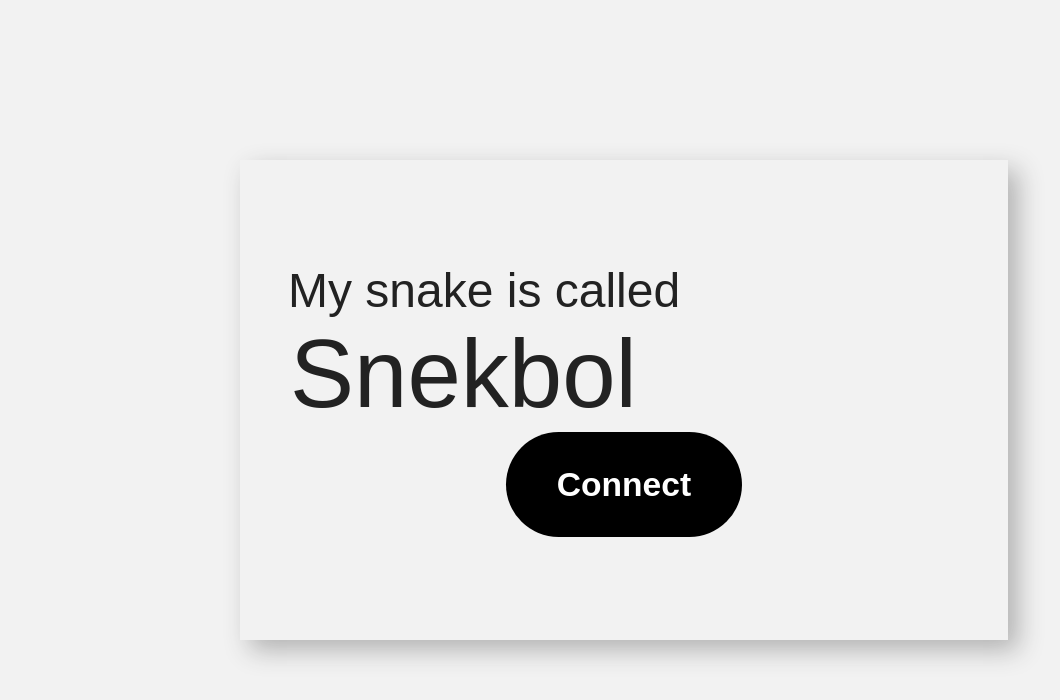
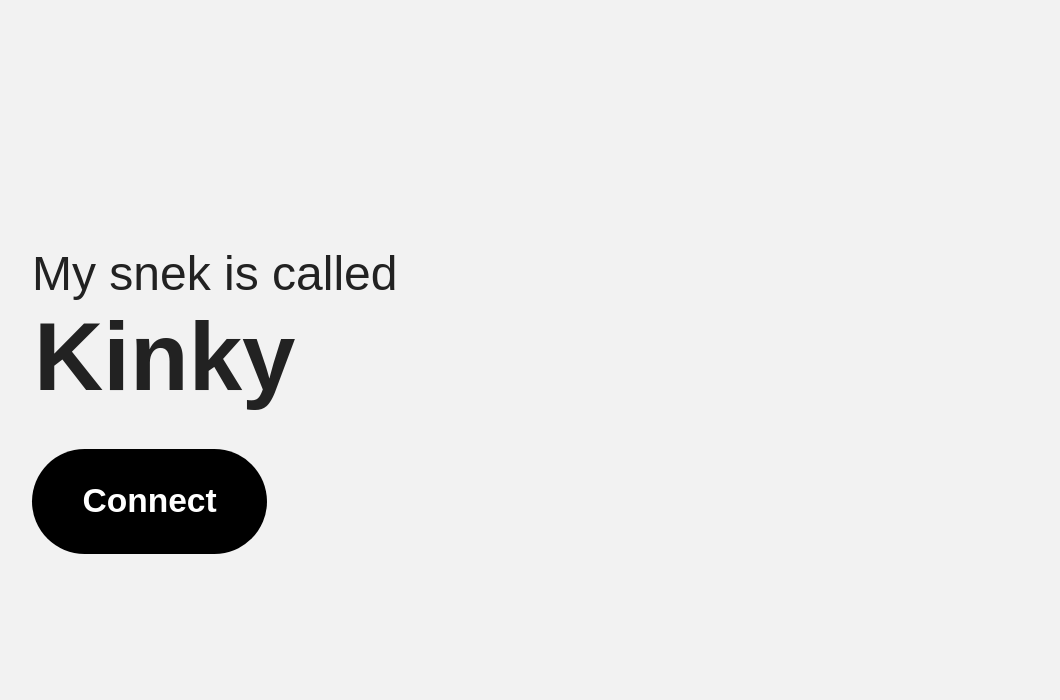
Before and after one commit to JoacoEsteban/snekbol, a Vue app: page / in a window 1280 px wide. Shown: the top 700 px of the page, without its empty margins (16-1076 px from the left). Built offline with nearby package versions, Linux system fonts and the light colour scheme; the HTML template or start-up script is replaced by a standard one.

Commit message:
IMPROVE, many

```diff
--- a/src/controllers/initialization.js
+++ b/src/controllers/initialization.js
@@ -1,5 +1,7 @@
 import ConnectionController from './ConnectionController'
-window.CONNECTION = new ConnectionController()
+// const url = '192.168.100.15:5000'
+let url;
+window.CONNECTION = new ConnectionController(url)
 
 require('../styles/scss/main.scss');
 require('./mobilecheck')
--- a/src/controllers/vue-app.js
+++ b/src/controllers/vue-app.js
@@ -3,6 +3,7 @@ import App from '../vue/app.vue'
 import store from '../vue/store'
 
 Vue.config.productionTip = process.env.NODE_ENV === 'production'
+Vue.prototype.$sleep = time => new Promise((resolve, reject) => setTimeout(resolve, time))
 
 const init = () => {
   var app = new Vue({
--- /dev/null
+++ b/src/static/SnakeNames.js
@@ -0,0 +1,62 @@
+module.exports = {
+  getOne () {
+    const i = (this.names.length * Math.random()).toFixed()
+    return this.names[i]
+  },
+  names: [
+    'Snekbol',
+    'Acer',
+    'Alice',
+    'Bathsheba',
+    'Bristle',
+    'Calliope',
+    'Chryso',
+    'Charis',
+    'Dante',
+    'Dervil',
+    'Eve',
+    'Earl',
+    'Fitz',
+    'Fang',
+    'Grindel',
+    'Groot',
+    'Hermione',
+    'Husk',
+    'Ingot',
+    'Ilsa',
+    'Jaws',
+    'Jax',
+    'Kinky',
+    'Karma',
+    'Leela',
+    'Lazuli',
+    'Moth',
+    'Merrily',
+    'Nero',
+    'Nile',
+    'Onyx',
+    'Ophelia',
+    'Perseus',
+    'Pyro',
+    'Quasi',
+    'Quentin',
+    'Radio',
+    'Rizzo',
+    'Scylla',
+    'Sly',
+    'Scorch',
+    'Truman',
+    'Talisman',
+    'Ursula',
+    'Ungua',
+    'Vernon',
+    'Viola',
+    'Wizard',
+    'Wilder',
+    'Xenon',
+    'Yawner',
+    'Zeus',
+    'Zenobia',
+    'Zeke',
+  ]
+}
--- a/src/styles/scss/main.scss
+++ b/src/styles/scss/main.scss
@@ -3,8 +3,7 @@
 @import 'helpers';
 
 html,
-body,
-#main-grid {
+body {
   display: flex;
 }
 
@@ -42,16 +41,27 @@ body {
 }
 
 #main-grid {
+  display: flex;
+
   border: 2px solid red;
-  width: 500px;
-  height: 500px;
+  $max: 500px;
+  $size: 50vmin;
+  width: $size;
+  height: $size;
+
+  max-width: $max;
+  max-height: $max;
   flex-direction: column;
 }
 
 .row {
   display: flex;
+  // --cell-size: calc(var(--grid-size));
+  width: 100%;
+  height: 100%;
   > div[cell] {
-    $size: 20px;
+    // $size: 20px;
+    $size: 100%;
     // outline: 1px solid #fff;
     width: $size;
     height: $size;
@@ -59,10 +69,19 @@ body {
 
     &.fruit {
       background-color: #f05;
+      border-radius: 3px;
+      transition-duration: 3s;
     }
 
     &.snake {
+      position: relative;
+      z-index: 1;
       background-color: green;
+      &.dead {
+        z-index: 0;
+        background-color: grey;
+        opacity: .6;
+      }
     }
   }
 }
@@ -147,51 +166,3 @@ button {
     pointer-events: none;
   }
 }
-
-.modal {
-  font-size: 3em;
-  padding: .5em 1em;
-  position: absolute;
-  background: var(--background-color);
-  $height: 80vh;
-  // height: $height;
-  // width: 80vw;
-  $w-padding: 20vw;
-  $h-padding: 20vh;
-  box-shadow: .2em .2em .5em #3335;
-  top: $h-padding;
-  left: $w-padding;
-  bottom: $h-padding;
-  right: $w-padding;
-  display: flex;
-  flex-direction: column;
-  align-content: center;
-  justify-content: center;
-  $transition: .5s ease;
-  transition: transform $transition;
-  box-sizing: border-box;
-
-  input {
-    outline: none;
-    border: none;
-    border-bottom: 2px solid var(--background-color);
-    width: 100%;
-    color: var(--text-color);
-    font-size: 2em;
-    background-color: transparent;
-  }
-
-  .whole-container {
-    display: flex;
-    flex-direction: column;
-    align-items: center;
-    justify-content: center;
-
-  }
-
-  &.hide {
-    pointer-events: none;
-    transform: translateY($height);
-    user-select: none;
-  }
-}
--- a/src/vue/app.vue
+++ b/src/vue/app.vue
@@ -16,7 +16,6 @@ export default {
   },
   data() {
     return {
-      snakeName: '',
       hideModal: false,
       isMobile: window.isMobile,
       swipeContainerElement: null,
--- a/src/vue/components/GameCanvas.vue
+++ b/src/vue/components/GameCanvas.vue
@@ -58,9 +58,11 @@ export default {
       const snakeHead = snake.head
       const snakeBody = snake.body
 
-      this.paint(snakeHead, 'snake')
+      const classNames = 'snake' + (snake.flags.dead ? ' dead' : '')
+
+      this.paint(snakeHead, classNames)
       snakeBody.forEach(coord => {
-        this.paint(coord, 'snake')
+        this.paint(coord, classNames)
       })
     },
     paint (coords, className) {
--- a/src/vue/components/LoginModal.vue
+++ b/src/vue/components/LoginModal.vue
@@ -1,30 +1,47 @@
 <template>
-  <div>
-    <div :class="{hide}" class="modal">
-      <div class="whole-container">
-        <span class="name">
-          My snake is called
-          <input @keyup.enter="submit" type="text" v-model="snakeName" class="snakename" />
-        </span>
-        <button @click="submit">Connect</button>
-      </div>
-      <div id="game-over" class="game-over">Game Over</div>
-    </div>
+  <div v-if="!kill" :class="{hide: hideLocal}" class="modal-wrapper fix-full">
+    <form class="modal-container" @submit="submit">
+      <span class="name mb-4">
+        My snek is called
+        <input autofocus required type="text" v-model.trim="snakeName" class="bold" />
+      </span>
+      <button class="mt-2" type="submit">Connect</button>
+    </form>
   </div>
 </template>
 
 <script>
+const names = require('../../static/SnakeNames')
 export default {
   props: {
     hide: Boolean,
   },
   data() {
     return {
-      snakeName: 'Snekbol'
+      snakeName: names.getOne(),
+      hideLocal: this.$props.hide,
+      kill: this.$props.hide
+    }
+  },
+  watch: {
+    async hide (val) {
+      if (val) {
+        this.kill = false
+        this.hideLocal = true
+        await this.$sleep(500)
+        this.kill = true
+      } else {
+        this.kill = false
+        this.hideLocal = true
+        await this.$sleep()
+        this.kill = true
+        await this.$sleep(500)
+      }
     }
   },
   methods: {
-    async submit() {
+    async submit(e) {
+      e && e.preventDefault()
       this.$emit('submit', this.snakeName)
     }
   }
@@ -33,4 +50,39 @@ export default {
 
 
 <style lang="scss" scoped>
+.modal-wrapper {
+  font-size: 3em;
+  padding: .5em 1em;
+  position: absolute;
+  background: var(--background-color);
+  box-shadow: .2em .2em .5em #0001;
+  display: flex;
+  flex-direction: column;
+  align-content: center;
+  justify-content: center;
+  $transition: .5s ease;
+  transition: transform $transition;
+  box-sizing: border-box;
+
+  input {
+    outline: none;
+    border: none;
+    border-bottom: 2px solid var(--background-color);
+    width: 100%;
+    color: var(--text-color);
+    font-size: 2em;
+    background-color: transparent;
+  }
+
+  .modal-container {
+
+  }
+
+  &.hide {
+    pointer-events: none;
+    transform: translateY(100vh);
+    user-select: none;
+  }
+}
+
 </style>
--- a/src/vue/components/SwipeReceiver.vue
+++ b/src/vue/components/SwipeReceiver.vue
@@ -1,6 +1,6 @@
 <template>
 <div>
-  <div v-if="isMobile" :class="{show: isIngame}" ref="swipe-container" class="swipe-container fix-full"></div>
+  <div v-if="isMobile" :class="{show}" ref="swipe-container" class="swipe-container fix-full"></div>
 </div>
 </template>
 
@@ -23,8 +23,11 @@ export default {
     isIngame () {
       return !!this.onlineInstance
     },
+    show () {
+      return this.isPlaying
+    }
   },
-  created() {
+  mounted() {
     this.setHammer()
     $(window).on('keydown', this.onKeyDown)
   },
@@ -35,7 +38,8 @@ export default {
     },
     setHammer() {
       if (!this.isMobile) return
-      this.HAMMERTIME = new Hammer.Manager((this.swipeContainerElement = this.$refs['#swipe-container']))
+      console.log(this.$refs['swipe-container'])
+      this.HAMMERTIME = new Hammer.Manager((this.swipeContainerElement = this.$refs['swipe-container']))
       const swipe = new Hammer.Swipe()
       this.HAMMERTIME.add([swipe])
       this.HAMMERTIME.on('swipe', this.onSwipe)
```
Also changed, not shown: package.json (+6 -2 lines), 3 other files (tests, documents, lock files or other folders).
